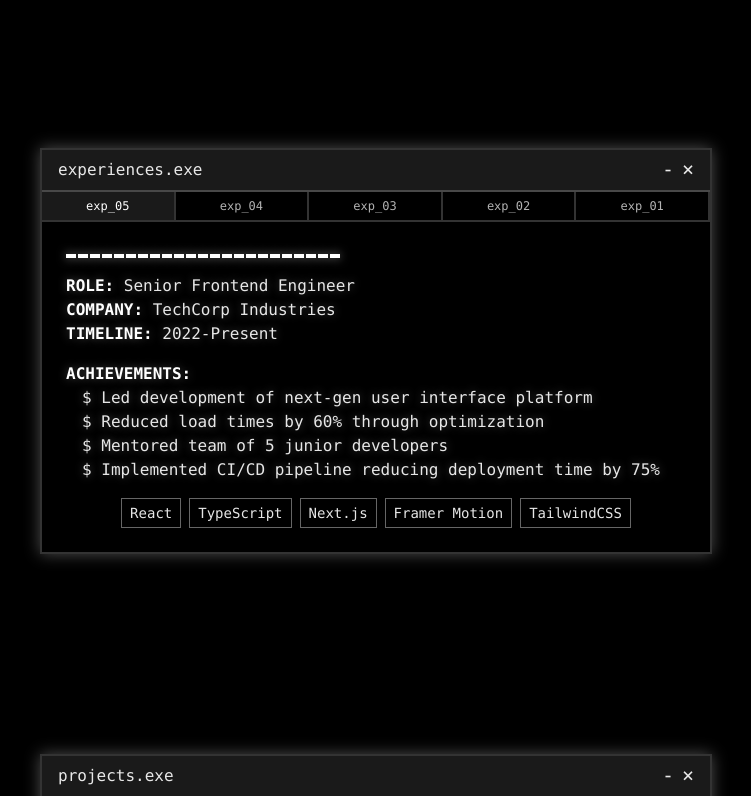
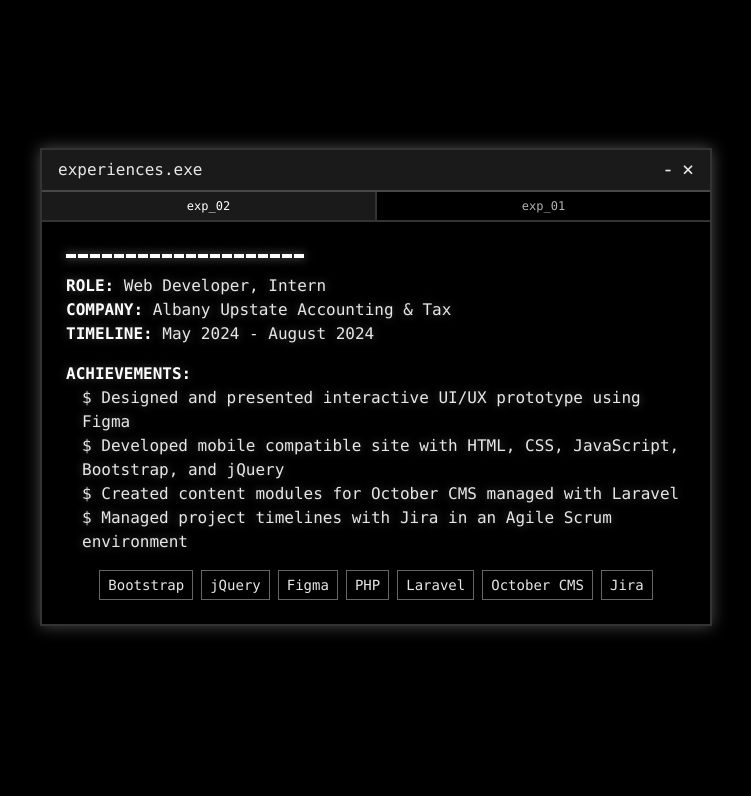
Before and after one commit to JaeMinBird/Portfolio, a Next.js app: page / in a window 1280 px wide. Shown: the part 1688-2484 px from the top of the page, without its empty margins (264-1015 px from the left). Built offline with nearby package versions, Linux system fonts and the light colour scheme.

Commit message:
Updated experience and project info

```diff
--- a/src/data/experiences.ts
+++ b/src/data/experiences.ts
@@ -8,63 +8,26 @@
 
 export const experiences: Experience[] = [
   {
-    title: "Senior Frontend Engineer",
-    company: "TechCorp Industries",
-    period: "2022-Present",
+    title: "Web Developer, Intern",
+    company: "Albany Upstate Accounting & Tax",
+    period: "May 2024 - August 2024",
     description: [
-      "Led development of next-gen user interface platform",
-      "Reduced load times by 60% through optimization",
-      "Mentored team of 5 junior developers",
-      "Implemented CI/CD pipeline reducing deployment time by 75%"
+      "Designed and presented interactive UI/UX prototype using Figma",
+      "Developed mobile compatible site with HTML, CSS, JavaScript, Bootstrap, and jQuery",
+      "Created content modules for October CMS managed with Laravel",
+      "Managed project timelines with Jira in an Agile Scrum environment"
     ],
-    techStack: ["React", "TypeScript", "Next.js", "Framer Motion", "TailwindCSS"]
+    techStack: ["Bootstrap", "jQuery", "Figma", "PHP", "Laravel", "October CMS", "Jira"]
   },
   {
-    title: "Full Stack Developer",
-    company: "Digital Dynamics",
-    period: "2020-2022",
+    title: "Support Technician",
+    company: "Mindburn Solutions LLC",
+    period: "July 2021 - August 2023",
     description: [
-      "Architected and deployed microservices infrastructure",
-      "Built real-time analytics dashboard for 100K+ users",
-      "Reduced server costs by 40% through AWS optimization",
-      "Implemented WebSocket solution for live data updates"
+      "Tracked and logged company inventory and finances in a SQL database",
+      "Aided onsite disaster recovery for 3 national companies",
+      "Designed and implemented networks for local and national businesses"
     ],
-    techStack: ["Node.js", "React", "PostgreSQL", "AWS", "Docker"]
-  },
-  {
-    title: "Software Engineer",
-    company: "InnovateLabs",
-    period: "2018-2020",
-    description: [
-      "Developed mobile-first responsive web applications",
-      "Created custom CMS solution for content management",
-      "Integrated third-party APIs and payment systems",
-      "Improved site accessibility to WCAG 2.1 standards"
-    ],
-    techStack: ["Vue.js", "Python", "Django", "MongoDB", "Redis"]
-  },
-  {
-    title: "Junior Developer",
-    company: "StartupForge",
-    period: "2017-2018",
-    description: [
-      "Built and maintained e-commerce platform features",
-      "Implemented responsive email templates",
-      "Developed automated testing suite",
-      "Optimized database queries improving performance"
-    ],
-    techStack: ["JavaScript", "PHP", "MySQL", "jQuery", "Bootstrap"]
-  },
-  {
-    title: "Software Engineering Intern",
-    company: "CodeCraft Solutions",
-    period: "2016-2017",
-    description: [
-      "Developed and maintained internal tools and utilities",
-      "Assisted in migration of legacy systems",
-      "Created automated testing frameworks",
-      "Collaborated with senior developers on feature implementation"
-    ],
-    techStack: ["Java", "Spring Boot", "Angular", "Jenkins", "Git"]
+    techStack: ["SQL", "Database Management", "Network Design", "Disaster Recovery"]
   }
 ];
--- a/src/data/projects.ts
+++ b/src/data/projects.ts
@@ -30,7 +30,7 @@
       "Stored form data in MongoDB database synced with Google Cloud API",
       "Deployed with Nginx on a virtual Ubuntu Server"
     ],
-    techStack: ["React", "Node.js", "MongoDB", "Nginx", "DigitalOcean"],
+    techStack: ["React", "Node.js", "Express.js", "MongoDB", "Nginx", "Google Cloud API"],
     githubUrl: "https://github.com/JaeMinBird/PSUASASite" // Add your actual GitHub URL here
   }
 ];
```
